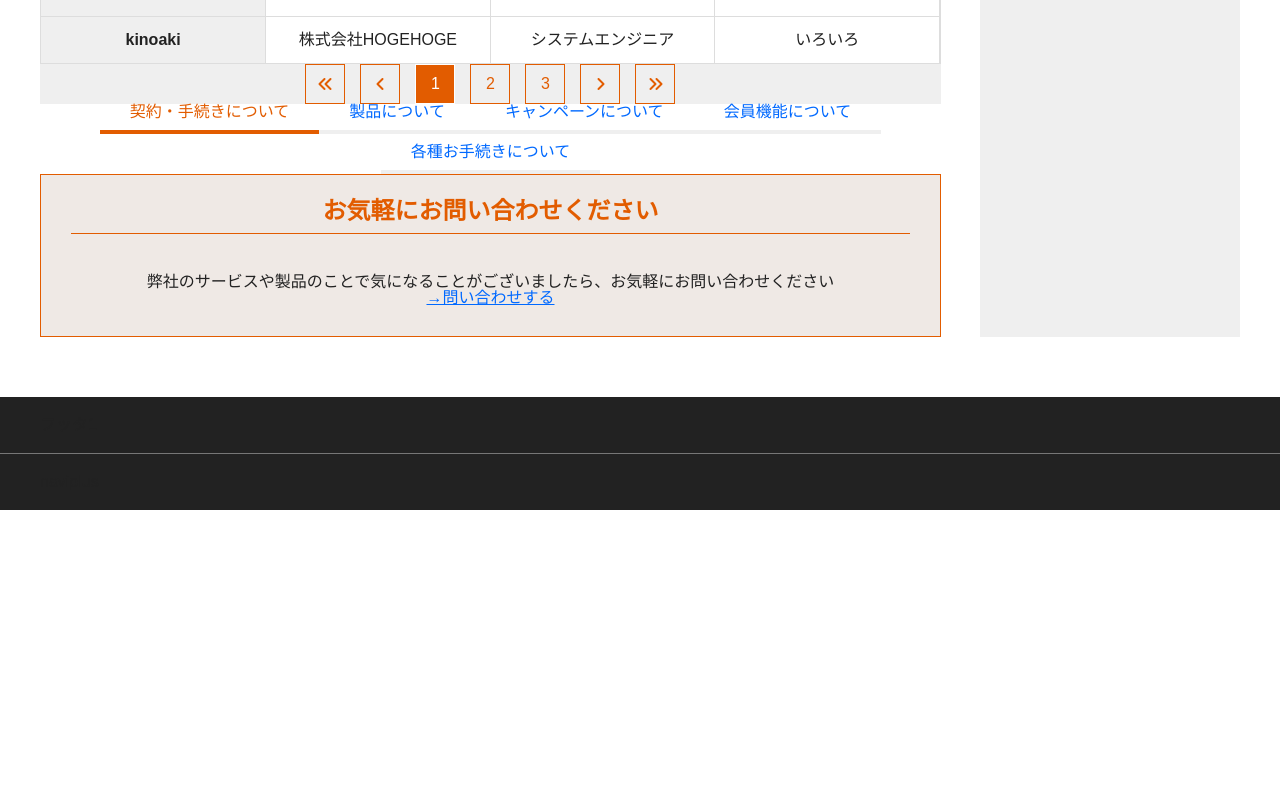
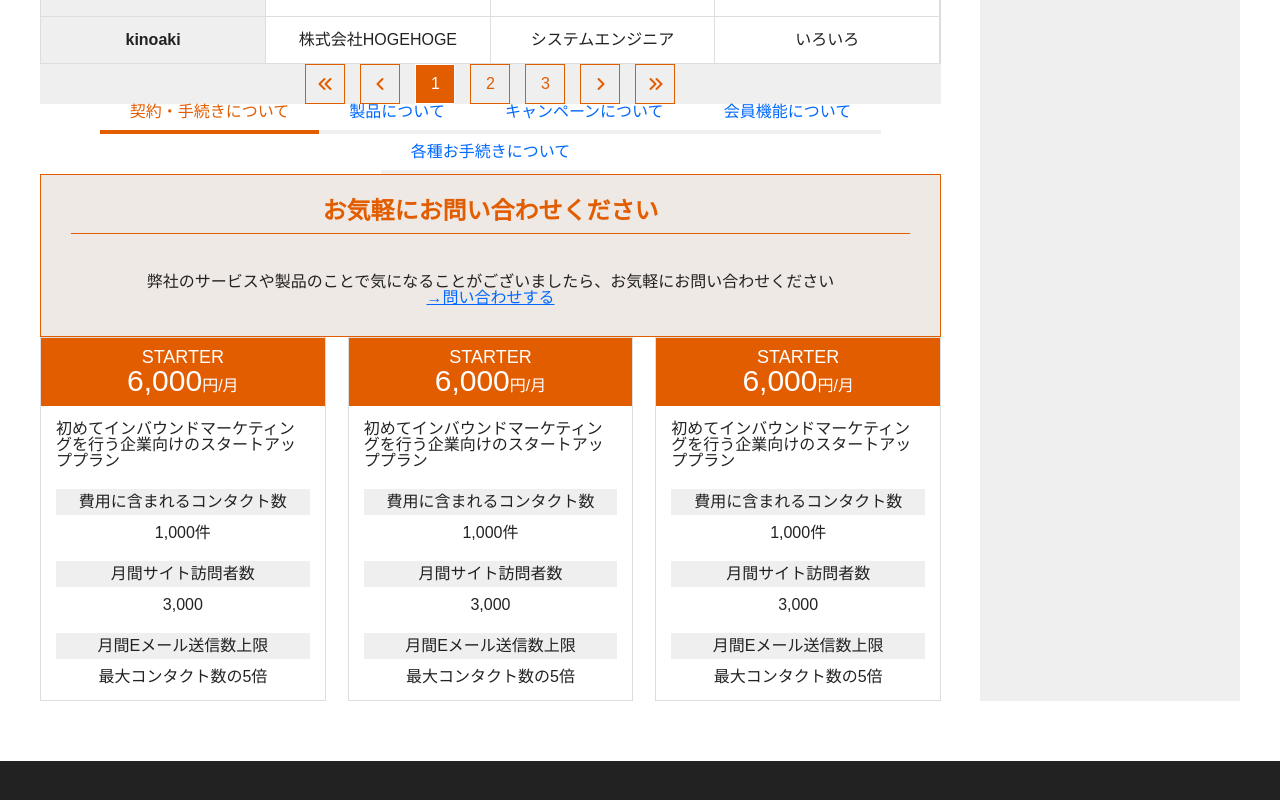
Before and after one commit to ng3rdstmadgke/css_design_ch4_ch7, a website: page html/index.html in a window 1280 px wide. Shown: the part 2553-3353 px from the top of the page. Before the commit the page ends 3063 px from the top, so only its background shows below. Drawn offline with Linux system fonts and the light colour scheme.

Commit message:
料金表

```diff
--- a/html/index.html
+++ b/html/index.html
@@ -354,6 +354,63 @@
 				</div>
 				<!-- /CTA -->
 			</section>
+			<section>
+				<!-- 料金表 -->
+				<ul class="bl_priceUnit">
+					<li class="bl_price">
+						<div class="bl_price_header">
+							<p class="bl_price_ttl">STARTER</p>
+							<p class="bl_price_price">6,000<span>円/月</span></p>
+						</div>
+						<div class="bl_price_body">
+							<p class="bl_price_lead">初めてインバウンドマーケティングを行う企業向けのスタートアッププラン</p>
+							<dl class="bl_price_features">
+								<dt>費用に含まれるコンタクト数</dt>
+								<dd>1,000件</dd>
+								<dt>月間サイト訪問者数</dt>
+								<dd>3,000</dd>
+								<dt>月間Eメール送信数上限</dt>
+								<dd>最大コンタクト数の5倍</dd>
+							</dl>
+						</div>
+					</li>
+					<li class="bl_price">
+						<div class="bl_price_header">
+							<p class="bl_price_ttl">STARTER</p>
+							<p class="bl_price_price">6,000<span>円/月</span></p>
+						</div>
+						<div class="bl_price_body">
+							<p class="bl_price_lead">初めてインバウンドマーケティングを行う企業向けのスタートアッププラン</p>
+							<dl class="bl_price_features">
+								<dt>費用に含まれるコンタクト数</dt>
+								<dd>1,000件</dd>
+								<dt>月間サイト訪問者数</dt>
+								<dd>3,000</dd>
+								<dt>月間Eメール送信数上限</dt>
+								<dd>最大コンタクト数の5倍</dd>
+							</dl>
+						</div>
+					</li>
+					<li class="bl_price">
+						<div class="bl_price_header">
+							<p class="bl_price_ttl">STARTER</p>
+							<p class="bl_price_price">6,000<span>円/月</span></p>
+						</div>
+						<div class="bl_price_body">
+							<p class="bl_price_lead">初めてインバウンドマーケティングを行う企業向けのスタートアッププラン</p>
+							<dl class="bl_price_features">
+								<dt>費用に含まれるコンタクト数</dt>
+								<dd>1,000件</dd>
+								<dt>月間サイト訪問者数</dt>
+								<dd>3,000</dd>
+								<dt>月間Eメール送信数上限</dt>
+								<dd>最大コンタクト数の5倍</dd>
+							</dl>
+						</div>
+					</li>
+				</ul>
+				<!-- /料金表 -->
+			</section>
 		</article>
 	</main>
 	<aside class="ly_cont_side" style="background-color: #efefef">
--- a/src/index.css
+++ b/src/index.css
@@ -1009,7 +1009,77 @@ a.bl_card:hover .bl_card_txt {
 	font-weight: bold;
 }
 
+/* --- --- --- 料金表 --- --- --- */
+.bl_priceUnit { /* レイアウト用のラッパーモジュール */
+	display: flex;
+	align-items: flex-start;
+	justify-content: center;
+}
 
+.bl_priceUnit .bl_price {
+	flex: 1; /* flex-grow: 1; 各要素を均等幅で表示するための指定。*/
+	margin-right: 2.43902%;
+}
+
+.bl_priceUnit .bl_price:last-child {
+	margin-right: 0;
+}
+
+@media screen and (max-width: 768px) {
+	.bl_priceUnit {
+		display: block;
+	}
+	.bl_priceUnit .bl_price {
+		margin-right: 0;
+		margin-bottom: 30px;
+	}
+	.bl_priceUnit .bl_price:last-child {
+		margin-bottom: 0;
+	}
+}
+
+.bl_price {
+	border: 1px solid #ddd;
+}
+
+.bl_price_header {
+	padding: 10px;
+	background-color: #e25c00;
+	color: #fff;
+	text-align: center;
+}
+.bl_price_ttl {
+	font-size: 1.125rem;
+}
+.bl_price_price {
+	font-size: 1.875rem;
+}
+.bl_price_price span {
+	font-size: 1rem;
+}
+.bl_price_body {
+	padding: 15px;
+}
+.bl_price_body > *:last-child {
+	margin-bottom: 0;
+}
+.bl_price_lead {
+	margin-bottom: 20px;
+}
+.bl_price_features {
+	text-align: center;
+}
+.bl_price_features > *:last-child {
+	margin-bottom: 0;
+}
+.bl_price_features dt {
+	padding: 5px;
+	margin-bottom: 10px;
+	background-color: #efefef;
+}
+.bl_price_features dd {
+	margin-bottom: 20px;
+}
 
 /* === === === ヘルパーグループ === === === */
 
```
Also changed, not shown: html/bundle.js.
